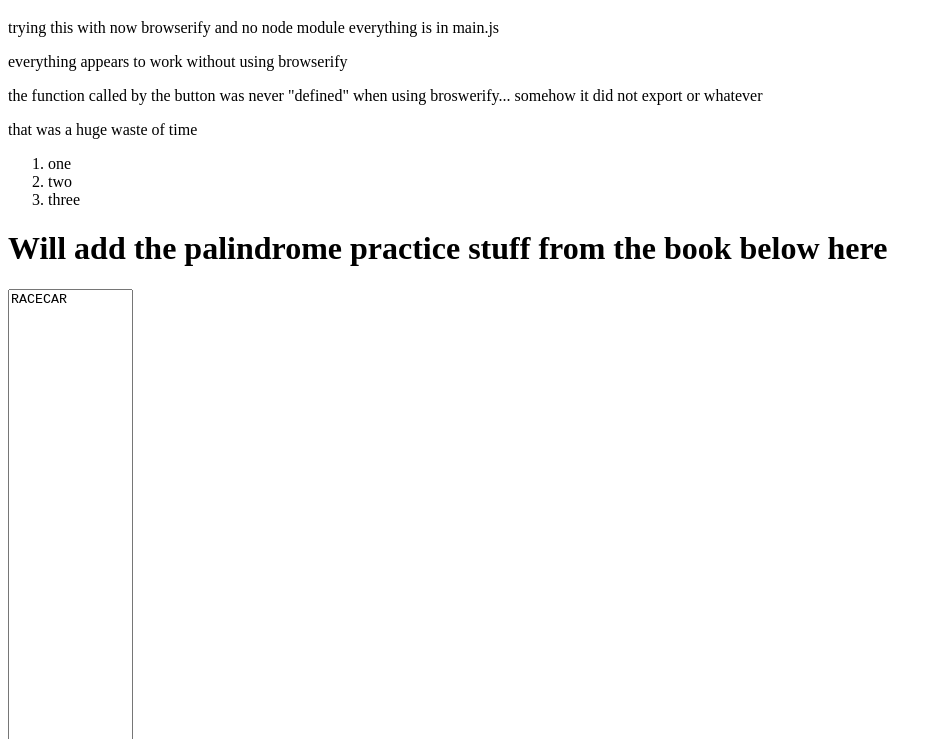
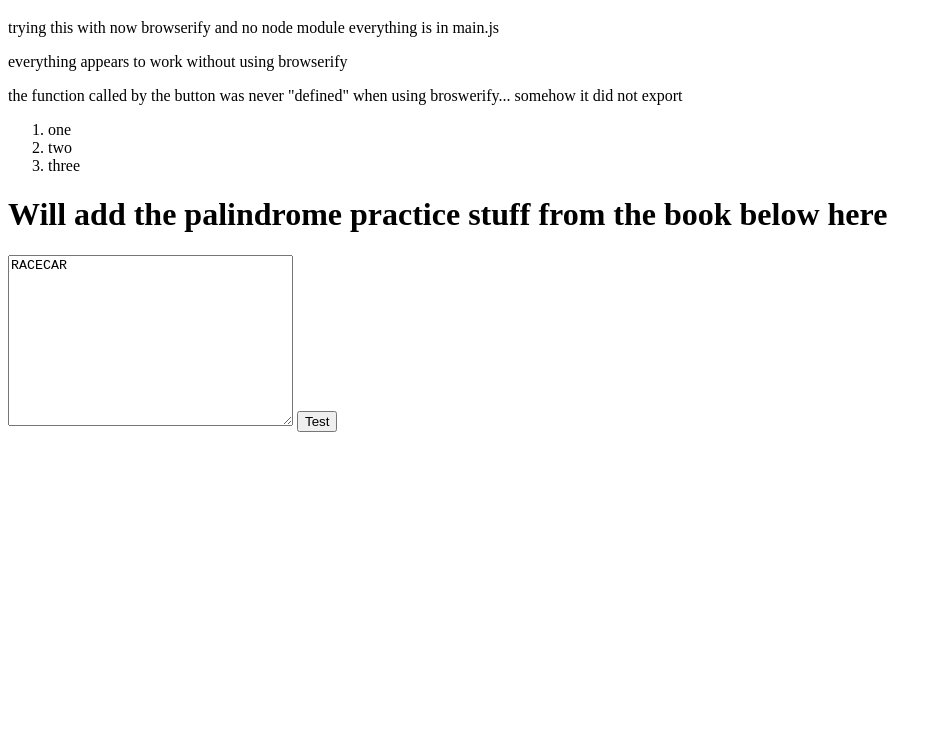
Before and after one commit to changjones1/testing, a plain HTML site: page index.html in a window 1280 px wide. Shown: the part 61-800 px from the top of the page, without its empty margins (0-942 px from the left). Drawn offline with Linux system fonts and the light colour scheme.

Commit message:
good commit.  working without browserify/bundle.js everything in main.js

```diff
--- a/index.html
+++ b/index.html
@@ -20,15 +20,14 @@
 	<p>trying this with now browserify and no node module
 		everything is in main.js</p>
 		<p>everything appears to work without using browserify</p>
-		<p>the function called by the button was never "defined" when using broswerify... somehow it did not export or whatever</p>
-		<p>that was a huge waste of time</p>
+		<p>the function called by the button was never "defined" when using broswerify... somehow it did not export</p>
 	<ol>
 		<li>one</li>
 		<li>two</li>
 		<li>three</li>
 	</ol>
 	<h1>Will add the palindrome practice stuff from the book below here</h1>
-		<textarea cols=13 rows=52 id="textarea" >RACECAR</textarea>
+		<textarea cols=33 rows=11 id="textarea" >RACECAR</textarea>
 		<button id="textareaButton" onclick="stupidFuck()">Test</button>
 	</body>
 	<footer>
```
